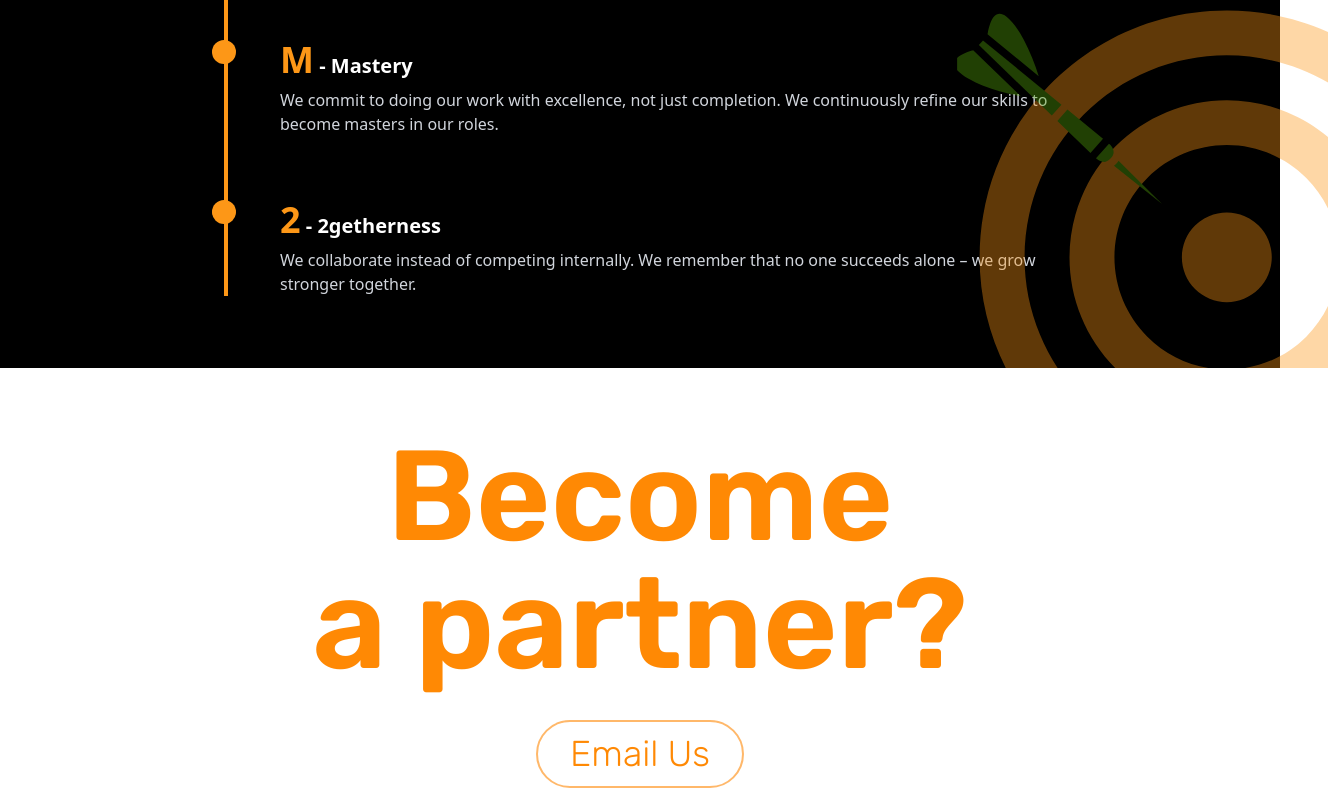
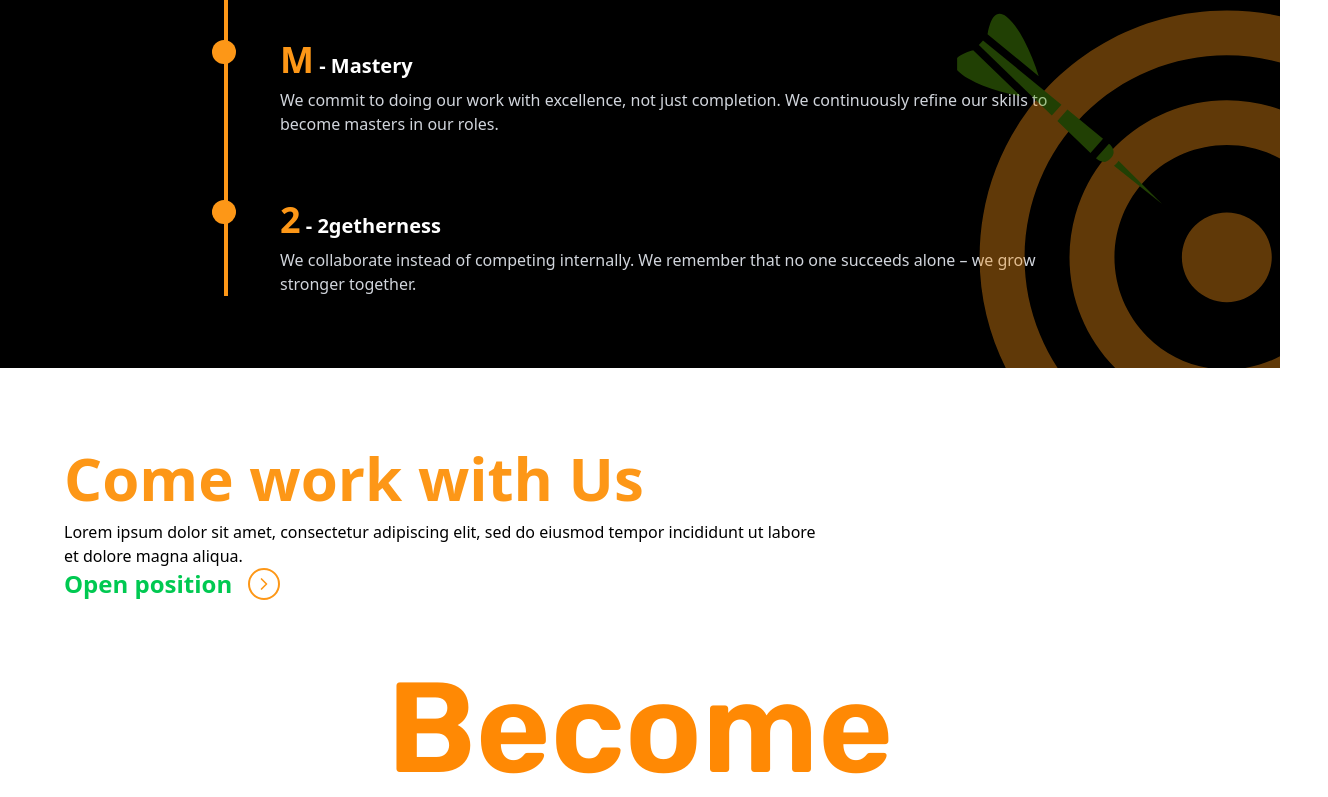
Before and after one commit to sebchi-crtl/kwam2, a Next.js app: page /meet in a window 1280 px wide. Shown: the part 2326-3123 px from the top of the page, 1328 px wide, since content can reach past the window. Built offline with nearby package versions, Linux system fonts and the light colour scheme.

Commit message:
Add JoinUs component to meet page and update Values component for overflow handling

```diff
--- a/app/_components/meet/JoinUs.tsx
+++ b/app/_components/meet/JoinUs.tsx
@@ -0,0 +1,44 @@
+
+export default function JoinUs(){
+    return (
+        <div className=" text-black relative max-w-6xl mx-auto max-md:px-2">
+            {/* Top Text - Centered */}
+            <div className="text-left pt-20">
+                <h1 className="text-6xl font-bold text-[#FD9717]">
+                    Come work with Us
+                </h1>
+                <p className="text-black max-w-3xl mt-3">
+                    Lorem ipsum dolor sit amet, consectetur adipiscing elit, sed do eiusmod tempor incididunt ut labore et dolore magna aliqua.
+                </p>
+            </div>
+
+            {/* Bottom Left Section */}
+            <div className=" flex items-center space-x-4">
+                {/* Open Position Text */}
+                <span className="text-2xl font-bold text-green-500">
+                    Open position
+                </span>
+
+                {/* Circular Icon */}
+                <div className="w-8 h-8 border-2 border-[#FD9717] rounded-full bg-white flex items-center justify-center">
+                    {/* Right-pointing arrow */}
+                    <svg
+                        width="20"
+                        height="20"
+                        viewBox="0 0 24 24"
+                        fill="none"
+                        xmlns="http://www.w3.org/2000/svg"
+                    >
+                        <path
+                            d="M9 18L15 12L9 6"
+                            stroke="#FD9717"
+                            strokeWidth="2"
+                            strokeLinecap="round"
+                            strokeLinejoin="round"
+                        />
+                    </svg>
+                </div>
+            </div>
+        </div>
+    );
+}
--- a/app/_components/meet/Values.tsx
+++ b/app/_components/meet/Values.tsx
@@ -3,7 +3,7 @@ import Target from '@/public/image/meet/target.svg'
 
 export default function Values() {
     return (
-        <div className="min-h-screen bg-black text-white py-18 relative">
+        <div className="min-h-screen bg-black text-white py-18 relative overflow-hidden">
             {/* Title */}
             <div className="max-w-4xl mx-auto">
                 <h1 className="text-5xl font-bold text-[#FD9717] mb-6">
--- a/app/meet/page.tsx
+++ b/app/meet/page.tsx
@@ -1,6 +1,7 @@
 import React from 'react'
 import Team from '../_components/meet/Team';
 import Values from '../_components/meet/Values';
+import JoinUs from '../_components/meet/JoinUs';
 
 const MeetUs = () => {
 
@@ -8,6 +9,7 @@ const MeetUs = () => {
     <>
       <Team />
       <Values />
+      <JoinUs />
     </>
   )
 }
```
